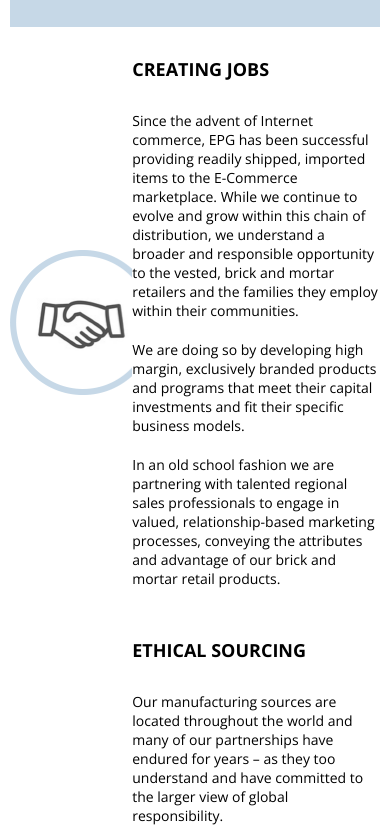
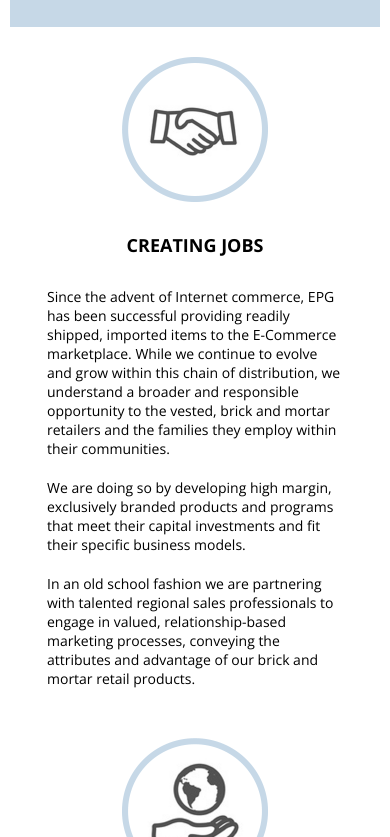
Before and after one commit to HomaX1/evergoing-project, a website: page about.html in a window 390 px wide. Shown: the part 1163-2000 px from the top of the page. Drawn offline with nearby package versions, Linux system fonts and the light colour scheme; files whose address does not match are found by name.

Commit message:
responsive about page

```diff
--- a/scss/modules/about/about.scss
+++ b/scss/modules/about/about.scss
@@ -63,3 +63,23 @@
     background: url("/img/icon_puzzle.png") no-repeat;
   }
 }
+
+
+@media (max-width: 767px) {
+  .about {
+    &-items {
+      &__item {
+        flex-direction: column;
+        align-items: center;
+      }
+    }
+
+    &__icon {
+      margin-bottom: 30px;
+    }
+
+    &-us__title {
+      text-align: center;
+    }
+  }
+}
```
Also changed, not shown: css/main.min.css.
